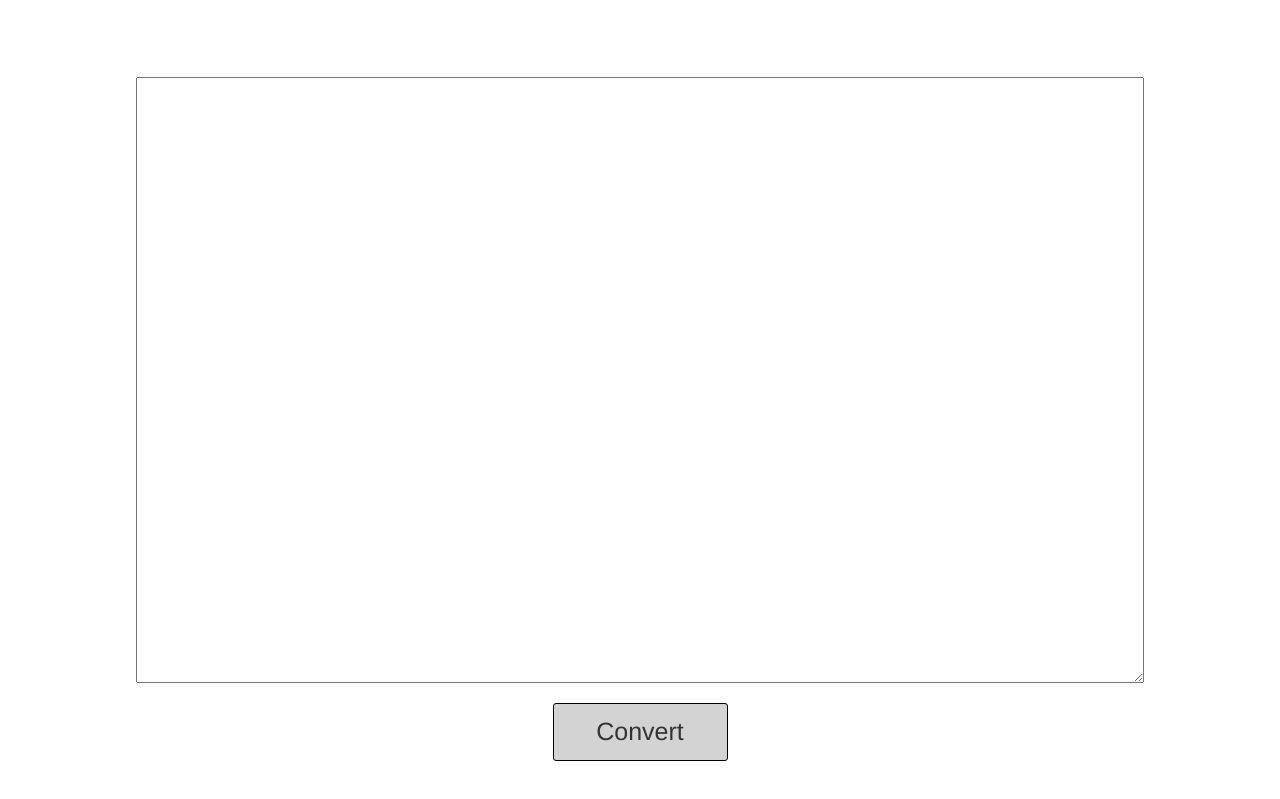
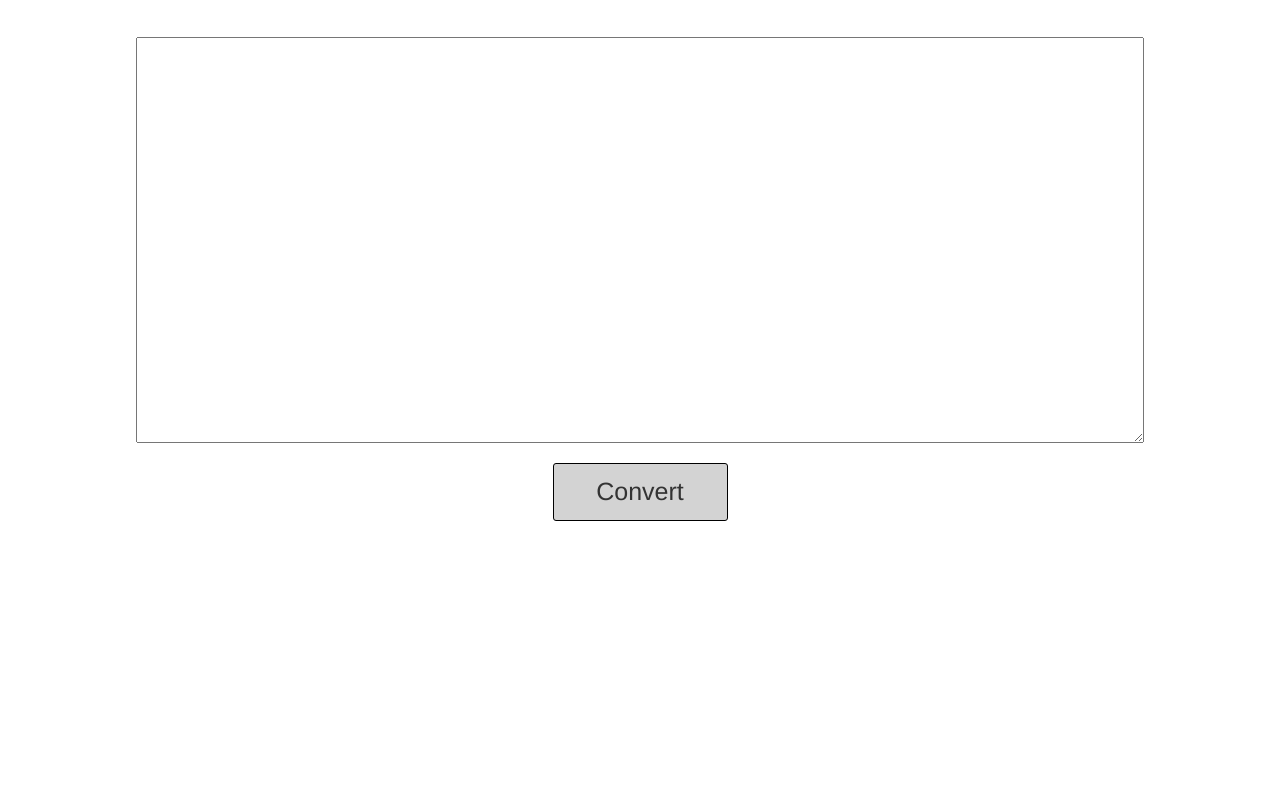
Before and after one commit to TrRo26/J2T, a plain HTML site: page index.html in a window 1280 px wide. Shown: the part 63-862 px from the top of the page. Drawn offline with nearby package versions, Linux system fonts and the light colour scheme.

Commit message:
Final touchup

```diff
--- a/index.html
+++ b/index.html
@@ -37,7 +37,7 @@
 	<!-- SUBMIT -->
 	<div class="submit-container">
 			<div class="description"></div>
-			<textarea class="text-area" rows="30" cols="20"></textarea>
+			<textarea class="text-area" rows="20" cols="20"></textarea>
 			<div class="submit-button">Convert</div>
 	</div>
 
--- a/j2t_run.css
+++ b/j2t_run.css
@@ -82,13 +82,13 @@
 
 /*SUBMIT*/
 .submit-container {
-	padding: 120px 10px;
+	padding: 80px 10px;
 }
 .text-area {
 	display: block;
 	margin: 20px auto;
 	width: 80%;
-	height: 70%;
+	height: 60%;
 }
 .submit-button {
 	margin: 20px;
```
